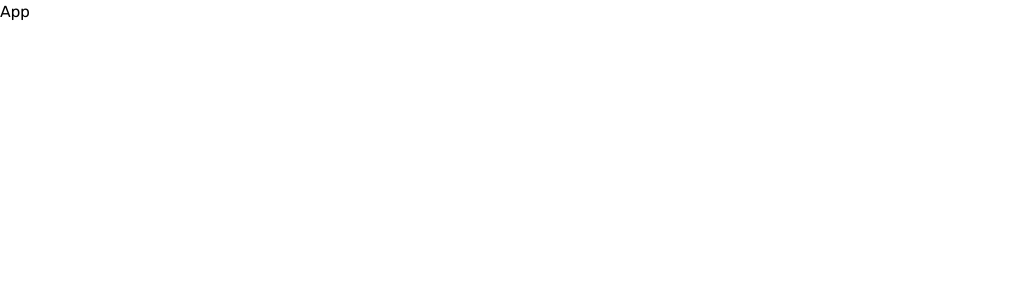
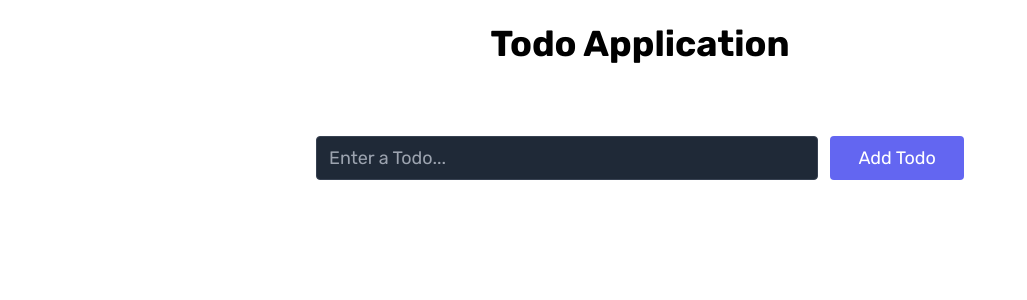
Before and after one commit to vaibhavc2/learn-redux-toolkit, a React (Vite) app: page / in a window 1280 px wide. Shown: the top 300 px of the page, without its empty margins (0-1027 px from the left). Built offline with nearby package versions, Linux system fonts and the light colour scheme.

Commit message:
basic functionality: add or remove todos

```diff
--- a/package.json
+++ b/package.json
@@ -18,7 +18,6 @@
   "devDependencies": {
     "@types/react": "^18.2.15",
     "@types/react-dom": "^18.2.7",
-    "@types/uuid": "^9.0.5",
     "@typescript-eslint/eslint-plugin": "^6.0.0",
     "@typescript-eslint/parser": "^6.0.0",
     "@vitejs/plugin-react-swc": "^3.3.2",
@@ -32,7 +31,6 @@
     "tailwind-merge": "^1.14.0",
     "tailwindcss": "^3.3.3",
     "typescript": "^5.0.2",
-    "uuid": "^9.0.1",
     "vite": "^4.4.5"
   }
 }
--- a/src/app/App.tsx
+++ b/src/app/App.tsx
@@ -1,5 +1,16 @@
+import AddTodo from "../components/AddTodo";
+import Todos from "../components/Todos";
+
 const App = () => {
-  return <div>App</div>;
+  return (
+    <>
+      <h1 className="m-6 text-center text-4xl font-bold">Todo Application</h1>
+      <div className="mx-auto flex max-w-2xl flex-col gap-x-2 px-3">
+        <AddTodo />
+        <Todos />
+      </div>
+    </>
+  );
 };
 
 export default App;
--- /dev/null
+++ b/src/app/store.ts
@@ -0,0 +1,10 @@
+import { configureStore } from "@reduxjs/toolkit";
+import todoReducer from "../features/todo/todoSlice";
+
+const store = configureStore({
+  reducer: todoReducer
+});
+
+export type RootState = ReturnType<typeof store.getState>;
+
+export { store };
--- /dev/null
+++ b/src/components/AddTodo.tsx
@@ -0,0 +1,34 @@
+import { FormEvent, useState } from "react";
+import { useDispatch } from "react-redux";
+import { addTodo } from "../features/todo/todoSlice";
+
+const AddTodo = () => {
+  const [input, setInput] = useState("");
+  const dispatch = useDispatch();
+
+  const addTodoHandler = (e: FormEvent<HTMLFormElement>) => {
+    e.preventDefault();
+    dispatch(addTodo(input));
+    setInput("");
+  };
+
+  return (
+    <form onSubmit={addTodoHandler} className="mt-12 flex space-x-3">
+      <input
+        type="text"
+        className="w-full rounded border border-gray-700 bg-gray-800 px-3 text-lg leading-8 text-gray-100 outline-none transition-colors duration-200 ease-in-out focus:border-indigo-500 focus:ring-2 focus:ring-indigo-900"
+        placeholder="Enter a Todo..."
+        value={input}
+        onChange={(e) => setInput(e.target.value)}
+      />
+      <button
+        type="submit"
+        className="w-40 rounded border-0 bg-indigo-500 py-2 text-lg text-white hover:bg-indigo-600 focus:outline-none lg:px-6"
+      >
+        Add Todo
+      </button>
+    </form>
+  );
+};
+
+export default AddTodo;
--- /dev/null
+++ b/src/components/Todos.tsx
@@ -0,0 +1,44 @@
+import { useSelector, useDispatch } from "react-redux";
+import { removeTodo } from "../features/todo/todoSlice";
+import { TodoType } from "../types";
+
+function Todos() {
+  const todos = useSelector((state: { todos: Array<TodoType> }) => state.todos);
+  const dispatch = useDispatch();
+
+  return (
+    <>
+      <ul className="list-none">
+        {todos.map((todo) => (
+          <li
+            className="mt-4 flex items-center justify-between rounded bg-zinc-800 px-4 py-2"
+            key={todo.id}
+          >
+            <div className="text-lg text-white">{todo.todoMessage}</div>
+            <button
+              onClick={() => dispatch(removeTodo(todo.id))}
+              className="text-md rounded border-0 bg-red-500 px-4 py-1 text-white hover:bg-red-600 focus:outline-none"
+            >
+              <svg
+                xmlns="http://www.w3.org/2000/svg"
+                fill="none"
+                viewBox="0 0 24 24"
+                strokeWidth={1.5}
+                stroke="currentColor"
+                className="h-6 w-6"
+              >
+                <path
+                  strokeLinecap="round"
+                  strokeLinejoin="round"
+                  d="M14.74 9l-.346 9m-4.788 0L9.26 9m9.968-3.21c.342.052.682.107 1.022.166m-1.022-.165L18.16 19.673a2.25 2.25 0 01-2.244 2.077H8.084a2.25 2.25 0 01-2.244-2.077L4.772 5.79m14.456 0a48.108 48.108 0 00-3.478-.397m-12 .562c.34-.059.68-.114 1.022-.165m0 0a48.11 48.11 0 013.478-.397m7.5 0v-.916c0-1.18-.91-2.164-2.09-2.201a51.964 51.964 0 00-3.32 0c-1.18.037-2.09 1.022-2.09 2.201v.916m7.5 0a48.667 48.667 0 00-7.5 0"
+                />
+              </svg>
+            </button>
+          </li>
+        ))}
+      </ul>
+    </>
+  );
+}
+
+export default Todos;
--- /dev/null
+++ b/src/features/todo/todoSlice.ts
@@ -0,0 +1,27 @@
+import { createSlice, nanoid } from "@reduxjs/toolkit";
+import { TodoType } from "../../types";
+
+export const initialState = {
+  todos: [] as Array<TodoType>
+};
+
+export const todoSlice = createSlice({
+  name: "todo",
+  initialState: initialState,
+  reducers: {
+    addTodo: (state, action) => {
+      const todo = {
+        id: nanoid(8),
+        todoMessage: action.payload
+      };
+      state.todos.push(todo);
+    },
+    removeTodo: (state, action) => {
+      state.todos = state.todos.filter((todo) => todo.id !== action.payload);
+    }
+  }
+});
+
+export const { addTodo, removeTodo } = todoSlice.actions;
+
+export default todoSlice.reducer;
--- a/src/main.tsx
+++ b/src/main.tsx
@@ -1,10 +1,15 @@
 import React from "react";
 import ReactDOM from "react-dom/client";
 import App from "./app/App.tsx";
+import { Provider } from "react-redux";
+import { store } from "./app/store.ts";
+
 import "./index.css";
 
 ReactDOM.createRoot(document.getElementById("root")!).render(
   <React.StrictMode>
-    <App />
+    <Provider store={store}>
+      <App />
+    </Provider>
   </React.StrictMode>
 );
--- /dev/null
+++ b/src/types/ReducerType.ts
@@ -0,0 +1,6 @@
+import { PayloadAction } from "@reduxjs/toolkit";
+import { TodoType } from ".";
+
+export interface ReducerType<T> {
+  (state: { todos: Array<TodoType> }, action: PayloadAction<T>): void;
+}
--- /dev/null
+++ b/src/types/TodoType.ts
@@ -0,0 +1,4 @@
+export interface TodoType {
+  id: string;
+  todoMessage: string;
+}
--- /dev/null
+++ b/src/types/index.ts
@@ -0,0 +1,2 @@
+export type { TodoType } from "./TodoType";
+export type { ReducerType } from "./ReducerType";
```
Also changed, not shown: 1 other file (tests, documents, lock files or other folders).
